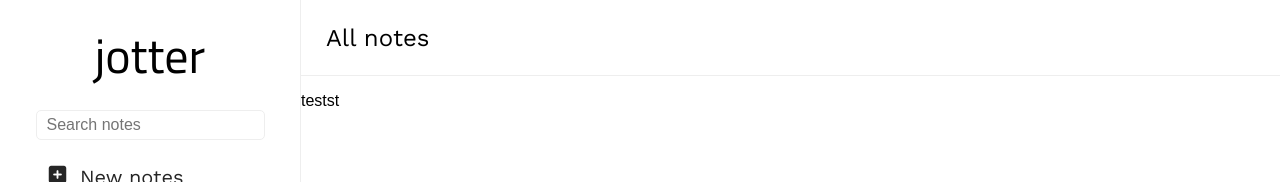
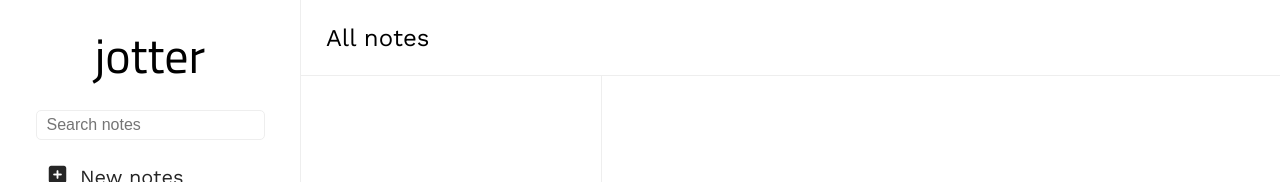
Before and after one commit to bourdier/jotter, a React (Create React App) app: page /login in a window 1280 px wide. Shown: the top 182 px of the page. Built offline with nearby package versions, Linux system fonts and the light colour scheme; a web font is replaced by a local one.

Commit message:
Create notes list scss

```diff
--- /dev/null
+++ b/src/assets/sass/layouts/_noteslist.scss
@@ -0,0 +1,5 @@
+.notes-list {
+  height: 100%;
+  width: 300px;
+  border-right: 1px solid $secondary;
+}
--- a/src/assets/sass/main.scss
+++ b/src/assets/sass/main.scss
@@ -9,6 +9,7 @@
 
 @import 'layouts/navtab';
 @import 'layouts/upperbar';
+@import 'layouts/noteslist';
 
 @import 'pages/homepage';
 @import 'pages/dashboard';
--- a/src/components/NotesList.js
+++ b/src/components/NotesList.js
@@ -1,7 +1,6 @@
 export default function NotesList() {
   return (
     <div className="notes-list">
-      <p>testst</p>
     </div>
   )
 }
--- a/src/index.css
+++ b/src/index.css
@@ -131,6 +131,12 @@ input:active {
   font-family: "Work Sans", sans-serif;
 }
 
+.notes-list {
+  height: 100%;
+  width: 300px;
+  border-right: 1px solid #eee;
+}
+
 .homepage {
   max-width: 1440px;
   margin: 0 auto;
```
Also changed, not shown: 1 other file (tests, documents, lock files or other folders).
